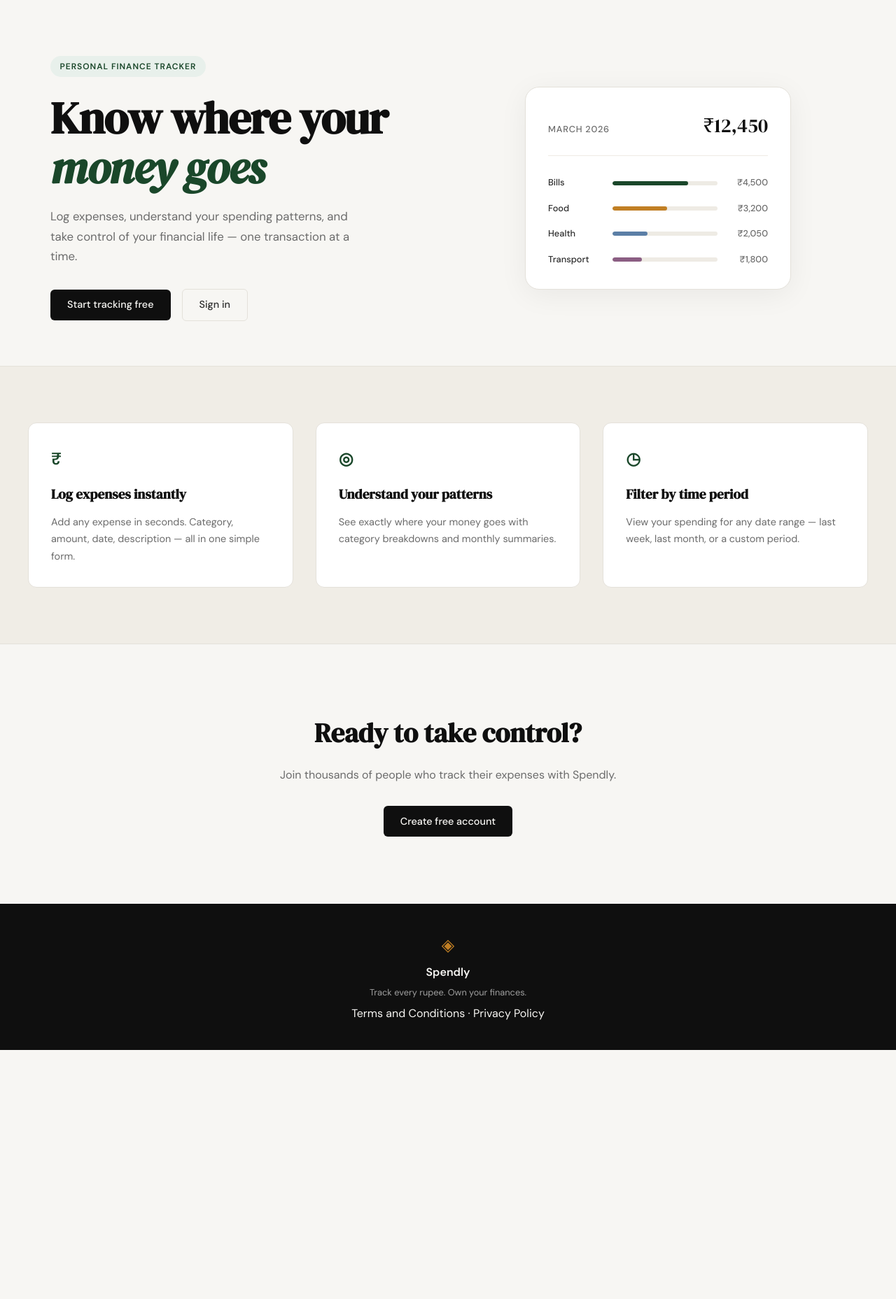
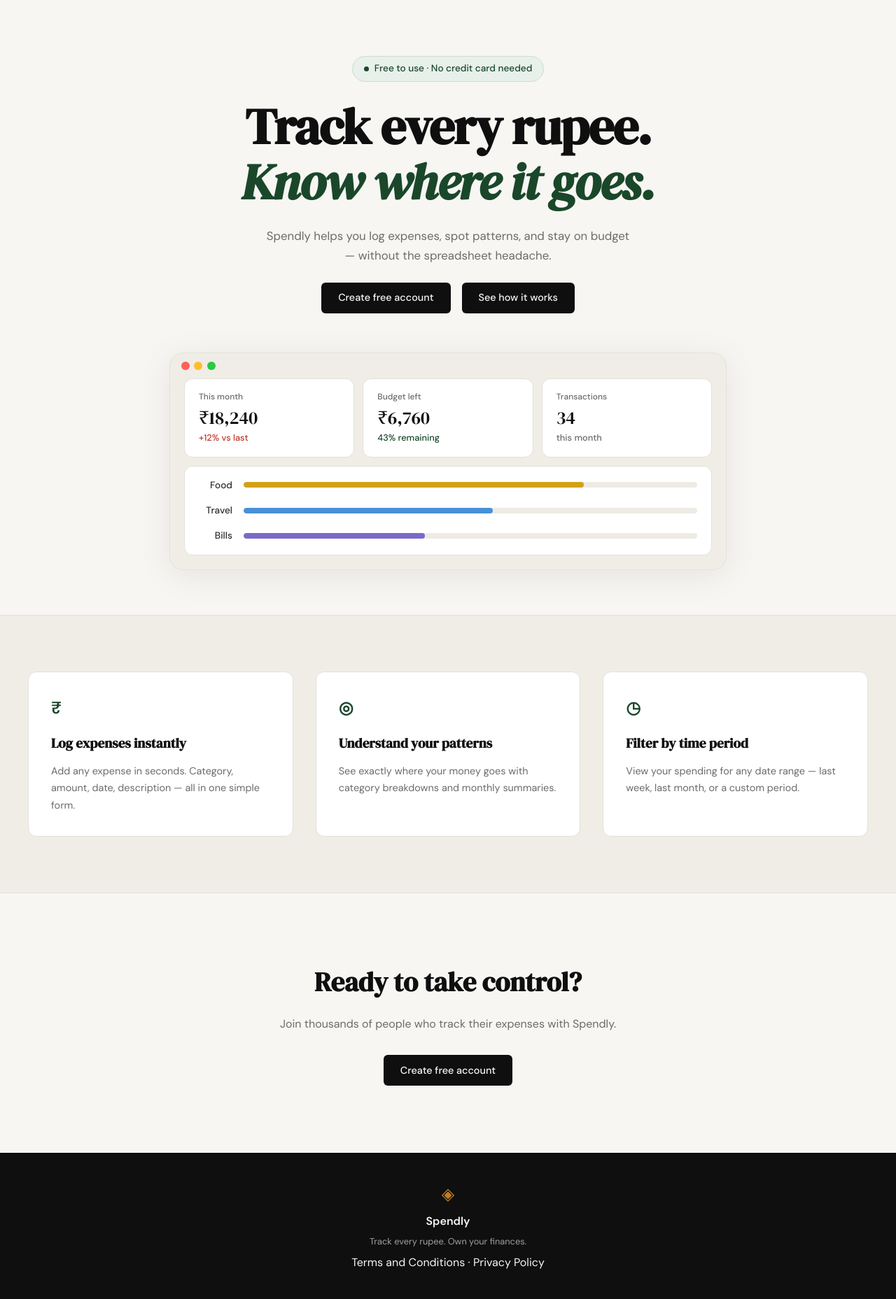
Before and after one commit to atulraj87/spendly, a Flask app: page / in a window 1280 px wide. Shown: the part 61-1918 px from the top of the page at 70% size. Before the commit the page ends 1562 px from the top, so only its background shows below. Run offline with Flask 3, Linux system fonts and the light colour scheme.

Commit message:
landing: redesign hero section to match mockup

```diff
--- /dev/null
+++ b/static/css/landing.css
@@ -0,0 +1,192 @@
+/* ------------------------------------------------------------------ */
+/* Hero — landing page override (single-column centered)               */
+/* ------------------------------------------------------------------ */
+
+.hero {
+    display: flex;
+    flex-direction: column;
+    align-items: center;
+    text-align: center;
+    padding: 5rem 2rem 4rem;
+    max-width: 860px;
+    margin: 0 auto;
+    gap: 3.5rem;
+    grid-template-columns: unset;
+}
+
+.hero-text {
+    display: flex;
+    flex-direction: column;
+    align-items: center;
+    gap: 1.5rem;
+    max-width: 660px;
+}
+
+/* Badge pill */
+.hero-pill {
+    display: inline-flex;
+    align-items: center;
+    gap: 0.5rem;
+    background: var(--accent-light);
+    color: var(--accent);
+    border: 1px solid #c8dfc9;
+    border-radius: 999px;
+    font-size: 0.85rem;
+    font-weight: 500;
+    padding: 0.4rem 1rem;
+}
+
+.hero-pill-dot {
+    width: 7px;
+    height: 7px;
+    border-radius: 50%;
+    background: var(--accent);
+    flex-shrink: 0;
+}
+
+/* Title */
+.hero-title {
+    font-size: clamp(2.8rem, 6vw, 4.5rem);
+    margin-bottom: 0;
+}
+
+/* Subtitle */
+.hero-subtitle {
+    max-width: 520px;
+    font-size: 1.05rem;
+    margin-bottom: 0;
+}
+
+/* Actions */
+.hero-actions {
+    justify-content: center;
+    gap: 1rem;
+}
+
+/* ------------------------------------------------------------------ */
+/* Browser mockup                                                      */
+/* ------------------------------------------------------------------ */
+
+.hero-browser {
+    width: 100%;
+    background: var(--paper-warm);
+    border-radius: var(--radius-lg);
+    border: 1px solid var(--border);
+    box-shadow: 0 8px 48px rgba(0, 0, 0, 0.08);
+    overflow: hidden;
+}
+
+.browser-chrome {
+    display: flex;
+    align-items: center;
+    gap: 0.4rem;
+    padding: 0.75rem 1rem;
+}
+
+.tl {
+    width: 12px;
+    height: 12px;
+    border-radius: 50%;
+}
+
+.tl-red    { background: #ff5f57; }
+.tl-yellow { background: #ffbd2e; }
+.tl-green  { background: #28ca41; }
+
+.browser-content {
+    padding: 0 1.25rem 1.25rem;
+    display: flex;
+    flex-direction: column;
+    gap: 0.75rem;
+}
+
+/* Stat cards */
+.dash-stats {
+    display: grid;
+    grid-template-columns: repeat(3, 1fr);
+    gap: 0.75rem;
+}
+
+.dash-stat {
+    background: var(--paper-card);
+    border: 1px solid var(--border);
+    border-radius: var(--radius-md);
+    padding: 1rem 1.25rem;
+    text-align: left;
+}
+
+.dash-stat-label {
+    font-size: 0.75rem;
+    color: var(--ink-muted);
+    font-weight: 500;
+    margin-bottom: 0.35rem;
+}
+
+.dash-stat-value {
+    font-family: var(--font-display);
+    font-size: 1.6rem;
+    color: var(--ink);
+    line-height: 1.15;
+    margin-bottom: 0.25rem;
+}
+
+.dash-stat-note {
+    font-size: 0.8rem;
+    color: var(--ink-muted);
+    font-weight: 500;
+}
+
+.dash-note-red   { color: var(--danger); }
+.dash-note-green { color: var(--accent); }
+
+/* Category bars */
+.dash-cats {
+    background: var(--paper-card);
+    border: 1px solid var(--border);
+    border-radius: var(--radius-md);
+    padding: 1rem 1.25rem;
+    display: flex;
+    flex-direction: column;
+    gap: 0.9rem;
+}
+
+.dash-cat-row {
+    display: flex;
+    align-items: center;
+    gap: 1rem;
+}
+
+.dash-cat-name {
+    font-size: 0.85rem;
+    font-weight: 500;
+    color: var(--ink-soft);
+    width: 48px;
+    text-align: right;
+    flex-shrink: 0;
+}
+
+.dash-cat-track {
+    flex: 1;
+    height: 8px;
+    background: var(--border-soft);
+    border-radius: 999px;
+    overflow: hidden;
+}
+
+.dash-cat-bar {
+    height: 100%;
+    border-radius: 999px;
+}
+
+.dash-bar-food   { background: #d4a017; }
+.dash-bar-travel { background: #4a90d9; }
+.dash-bar-bills  { background: #7b68c8; }
+
+/* ------------------------------------------------------------------ */
+/* Responsive                                                          */
+/* ------------------------------------------------------------------ */
+
+@media (max-width: 600px) {
+    .dash-stats { grid-template-columns: 1fr; }
+    .hero-browser { border-radius: var(--radius-md); }
+}
--- a/templates/landing.html
+++ b/templates/landing.html
@@ -2,59 +2,74 @@
 
 {% block title %}Spendly — Track Every Rupee{% endblock %}
 
+{% block head %}
+<link rel="stylesheet" href="{{ url_for('static', filename='css/landing.css') }}">
+{% endblock %}
+
 {% block content %}
 
 <section class="hero">
-    <div class="hero-inner">
-        <div class="hero-badge">Personal Finance Tracker</div>
+    <div class="hero-text">
+        <div class="hero-pill">
+            <span class="hero-pill-dot"></span>
+            Free to use · No credit card needed
+        </div>
         <h1 class="hero-title">
-            Know where your<br>
-            <em>money goes</em>
+            Track every rupee.<br>
+            <em>Know where it goes.</em>
         </h1>
         <p class="hero-subtitle">
-            Log expenses, understand your spending patterns,
-            and take control of your financial life —
-            one transaction at a time.
+            Spendly helps you log expenses, spot patterns, and stay
+            on budget — without the spreadsheet headache.
         </p>
         <div class="hero-actions">
-            <a href="{{ url_for('register') }}" class="btn-primary">Start tracking free</a>
-            <a href="{{ url_for('login') }}" class="btn-ghost">Sign in</a>
+            <a href="{{ url_for('register') }}" class="btn-primary">Create free account</a>
+            <a href="#" class="btn-primary">See how it works</a>
         </div>
     </div>
-    <div class="hero-visual">
-        <div class="mock-card">
-            <div class="mock-card-header">
-                <span class="mock-label">March 2026</span>
-                <span class="mock-total">₹12,450</span>
+
+    <div class="hero-browser">
+        <div class="browser-chrome">
+            <span class="tl tl-red"></span>
+            <span class="tl tl-yellow"></span>
+            <span class="tl tl-green"></span>
+        </div>
+        <div class="browser-content">
+            <div class="dash-stats">
+                <div class="dash-stat">
+                    <div class="dash-stat-label">This month</div>
+                    <div class="dash-stat-value">₹18,240</div>
+                    <div class="dash-stat-note dash-note-red">+12% vs last</div>
+                </div>
+                <div class="dash-stat">
+                    <div class="dash-stat-label">Budget left</div>
+                    <div class="dash-stat-value">₹6,760</div>
+                    <div class="dash-stat-note dash-note-green">43% remaining</div>
+                </div>
+                <div class="dash-stat">
+                    <div class="dash-stat-label">Transactions</div>
+                    <div class="dash-stat-value">34</div>
+                    <div class="dash-stat-note">this month</div>
+                </div>
             </div>
-            <div class="mock-bars">
-                <div class="mock-bar-row">
-                    <span class="mock-cat">Bills</span>
-                    <div class="mock-bar-track">
-                        <div class="mock-bar" style="width: 72%"></div>
+            <div class="dash-cats">
+                <div class="dash-cat-row">
+                    <span class="dash-cat-name">Food</span>
+                    <div class="dash-cat-track">
+                        <div class="dash-cat-bar dash-bar-food" style="width: 75%"></div>
                     </div>
-                    <span class="mock-amt">₹4,500</span>
                 </div>
-                <div class="mock-bar-row">
-                    <span class="mock-cat">Food</span>
-                    <div class="mock-bar-track">
-                        <div class="mock-bar mock-bar-2" style="width: 52%"></div>
+                <div class="dash-cat-row">
+                    <span class="dash-cat-name">Travel</span>
+                    <div class="dash-cat-track">
+                        <div class="dash-cat-bar dash-bar-travel" style="width: 55%"></div>
                     </div>
-                    <span class="mock-amt">₹3,200</span>
                 </div>
-                <div class="mock-bar-row">
-                    <span class="mock-cat">Health</span>
-                    <div class="mock-bar-track">
-                        <div class="mock-bar mock-bar-3" style="width: 33%"></div>
+                <div class="dash-cat-row">
+                    <span class="dash-cat-name">Bills</span>
+                    <div class="dash-cat-track">
+                        <div class="dash-cat-bar dash-bar-bills" style="width: 40%"></div>
                     </div>
-                    <span class="mock-amt">₹2,050</span>
-                </div>
-                <div class="mock-bar-row">
-                    <span class="mock-cat">Transport</span>
-                    <div class="mock-bar-track">
-                        <div class="mock-bar mock-bar-4" style="width: 28%"></div>
-                    </div>
-                    <span class="mock-amt">₹1,800</span>
                 </div>
             </div>
         </div>
```
